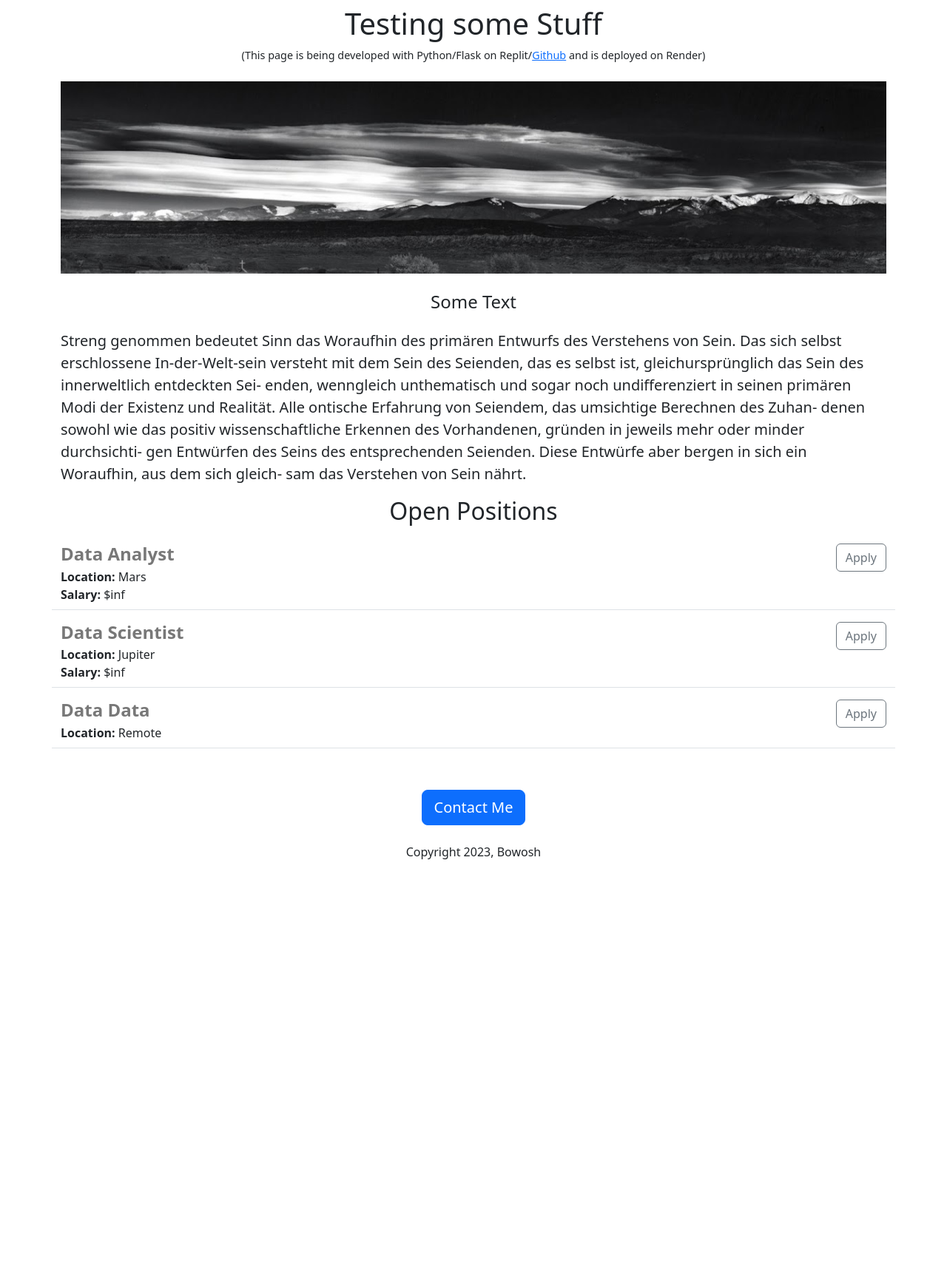
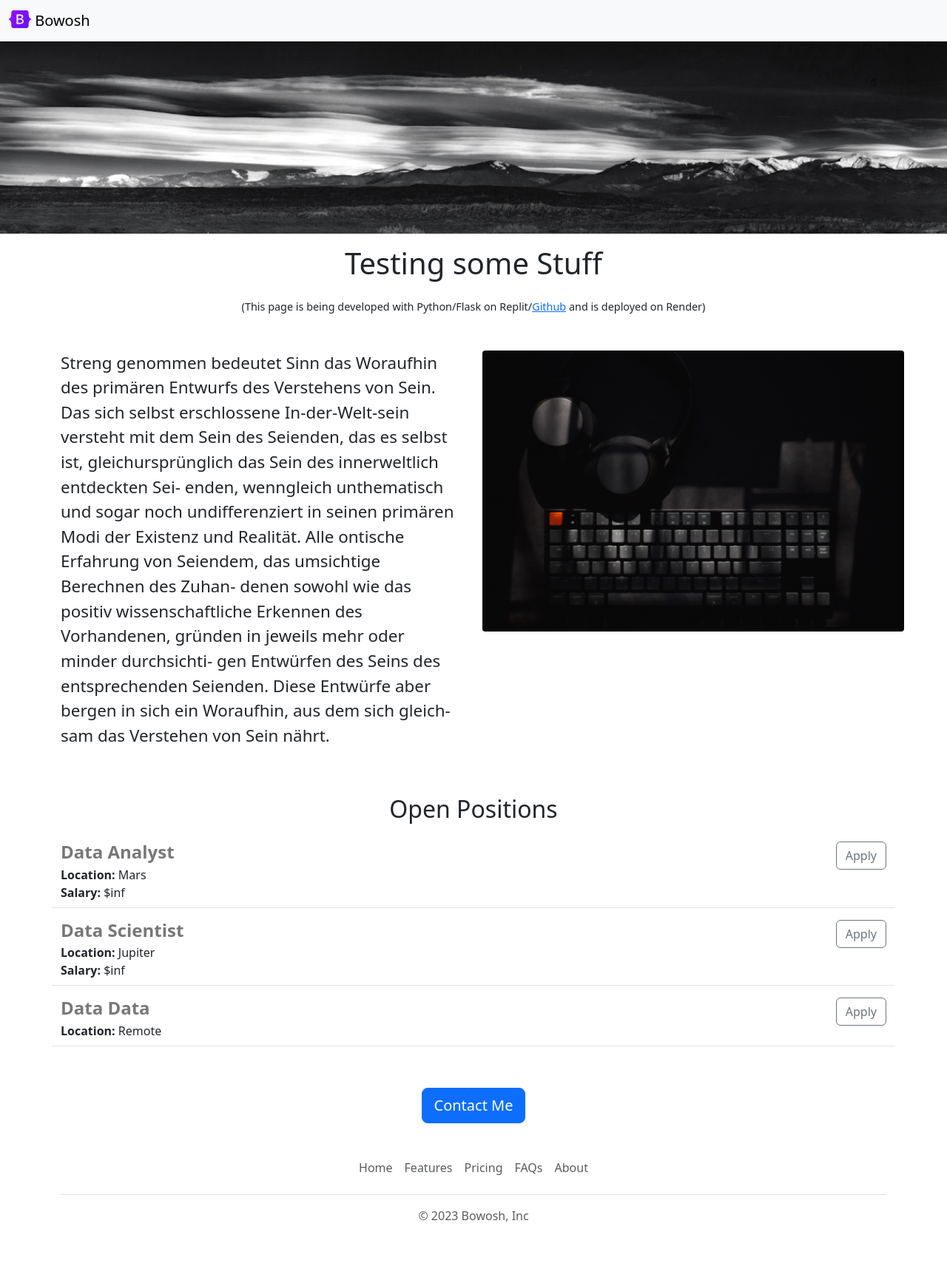
Before and after one commit to bowosh/bowosh.de_v2, a Flask app: page / in a window 1280 px wide. Shown: the whole page at 74% size. Before the commit the page ends 1162 px from the top, so only its background shows below. Run offline with Flask 2, Linux system fonts and the light colour scheme.

Commit message:
some stuff

```diff
--- /dev/null
+++ b/templates/footer.html
@@ -0,0 +1,12 @@
+<div class="container">
+  <footer class="py-3 my-4">
+    <ul class="nav justify-content-center border-bottom pb-3 mb-3">
+      <li class="nav-item"><a href="#" class="nav-link px-2 text-muted">Home</a></li>
+      <li class="nav-item"><a href="#" class="nav-link px-2 text-muted">Features</a></li>
+      <li class="nav-item"><a href="#" class="nav-link px-2 text-muted">Pricing</a></li>
+      <li class="nav-item"><a href="#" class="nav-link px-2 text-muted">FAQs</a></li>
+      <li class="nav-item"><a href="#" class="nav-link px-2 text-muted">About</a></li>
+    </ul>
+    <p class="text-center text-muted">&copy; 2023 Bowosh, Inc</p>
+  </footer>
+</div>
--- a/templates/home.html
+++ b/templates/home.html
@@ -16,14 +16,18 @@
 </head>
 
 <body>
+  {% include 'nav.html' %}
+    <img class = "img-fluid mb-2" id="banner" src="../static/1941.jpg">
   <div class = "container">
-  <h1 class = "text-center mt-2 mb-2">Testing some Stuff</h1>
-    <p class = "text-center mb-4" style="font-size: 0.9rem">(This page is being developed with Python/Flask on Replit/<a href="https://github.com/bowosh/WebDevOnReplit_Testing">Github</a> and is deployed on Render)</p>
+  <h1 class = "text-center mt-2 mb-4">Testing some Stuff</h1>
+    <p class = "text-center mb-5" style="font-size: 0.9rem">(This page is being developed with Python/Flask on Replit/<a href="https://github.com/bowosh/WebDevOnReplit_Testing">Github</a> and is deployed on Render)</p>
 
 
-  <img class = "img-fluid" id="banner" src="../static/1941.jpg">
-  <h4 class = "text-center mt-4 mb-4">Some Text</h4>
-  <p class="lead" >
+<div class="row mb-4">
+  <div class="col-6">
+
+
+  <p class="lead" style="font-size: 1.4rem">
     Streng genommen bedeutet Sinn das Woraufhin des primären
 Entwurfs des Verstehens von Sein. Das sich selbst erschlossene
 In-der-Welt-sein versteht mit dem Sein des Seienden, das es selbst
@@ -37,7 +41,15 @@ gen Entwürfen des Seins des entsprechenden Seienden. Diese
 Entwürfe aber bergen in sich ein Woraufhin, aus dem sich gleich-
 sam das Verstehen von Sein nährt.
  </p>
-  <h2 class="text-center mt-2 mb-4">Open Positions</h2>
+  </div>
+
+  <div class="col-6 text-end">
+      <img src="/static/unsplash_keyboard.jpg" style="height: 380px; border-radius: 4px" >
+  </div>
+
+
+</div>
+  <h2 class="text-center mt-5 mb-4">Open Positions</h2>
 
     {% for job in jobs %}
       {% include 'jobitem.html' %}
@@ -45,8 +57,11 @@ sam das Verstehen von Sein nährt.
 
     <div class="text-center">
   <button class="btn btn-primary btn-lg" style="margin-top: 40px">Contact Me</button>
-      <p class="mt-4">Copyright 2023, Bowosh</p>
+
     </div>
   </div>
+
+
+  {% include 'footer.html' %}
 </body>
 </html>
--- /dev/null
+++ b/templates/nav.html
@@ -0,0 +1,9 @@
+<nav class="navbar bg-body-tertiary fixed-top shadow-sm">
+  <div class="container-fluid">
+    <a class="navbar-brand" href="#">
+      <img src="../static/bootstrap-logo.svg" alt="Logo" width="30" height="24" class="d-inline-block align-text-top">
+      Bowosh
+    </a>
+  </div>
+  </nav>
+  <div style="height: 56px;"></div>
```
Also changed, not shown: static/bootstrap-logo.svg (added), static/unsplash_code.jpg (added), static/unsplash_keyboard.jpg (added).
